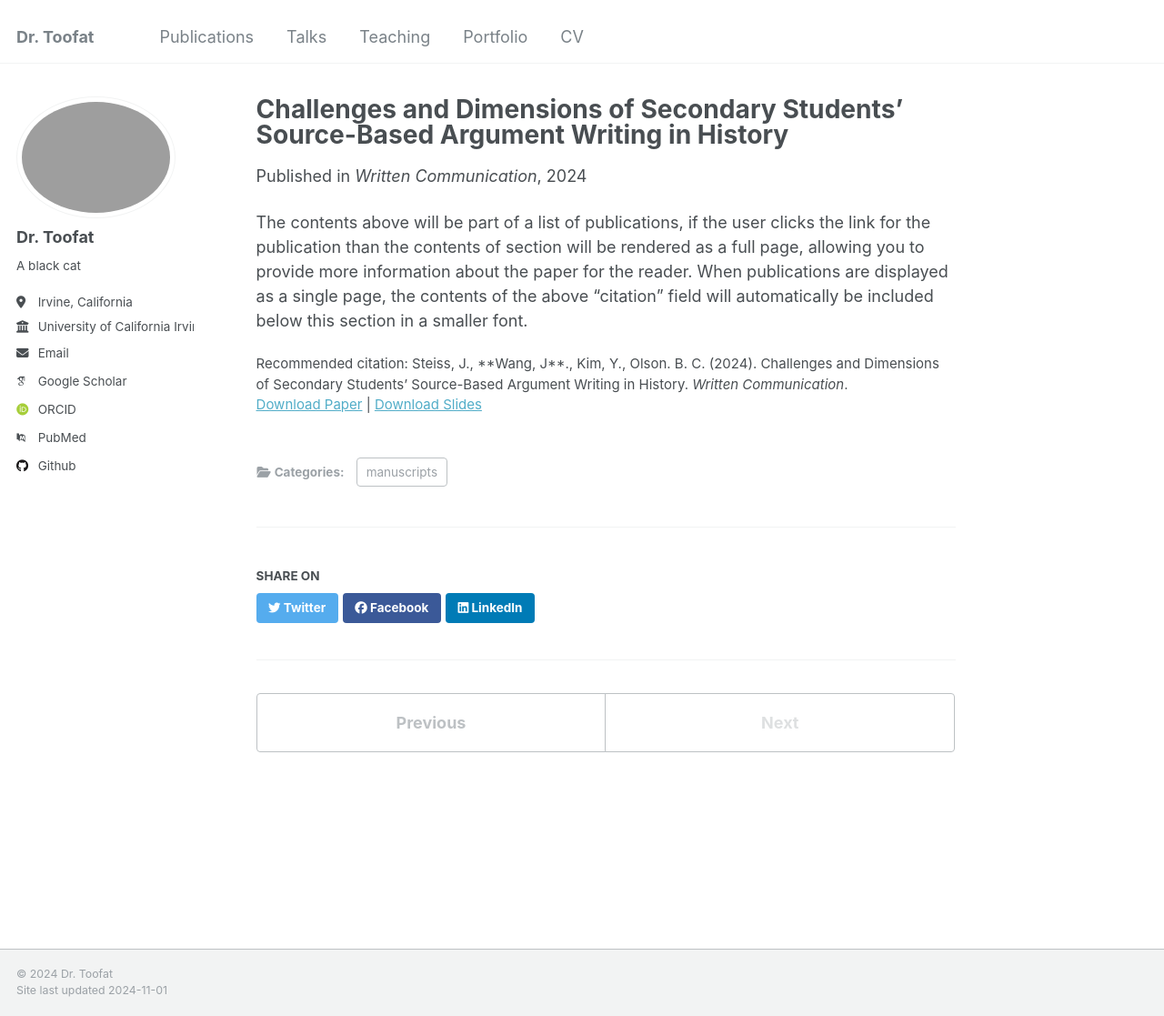
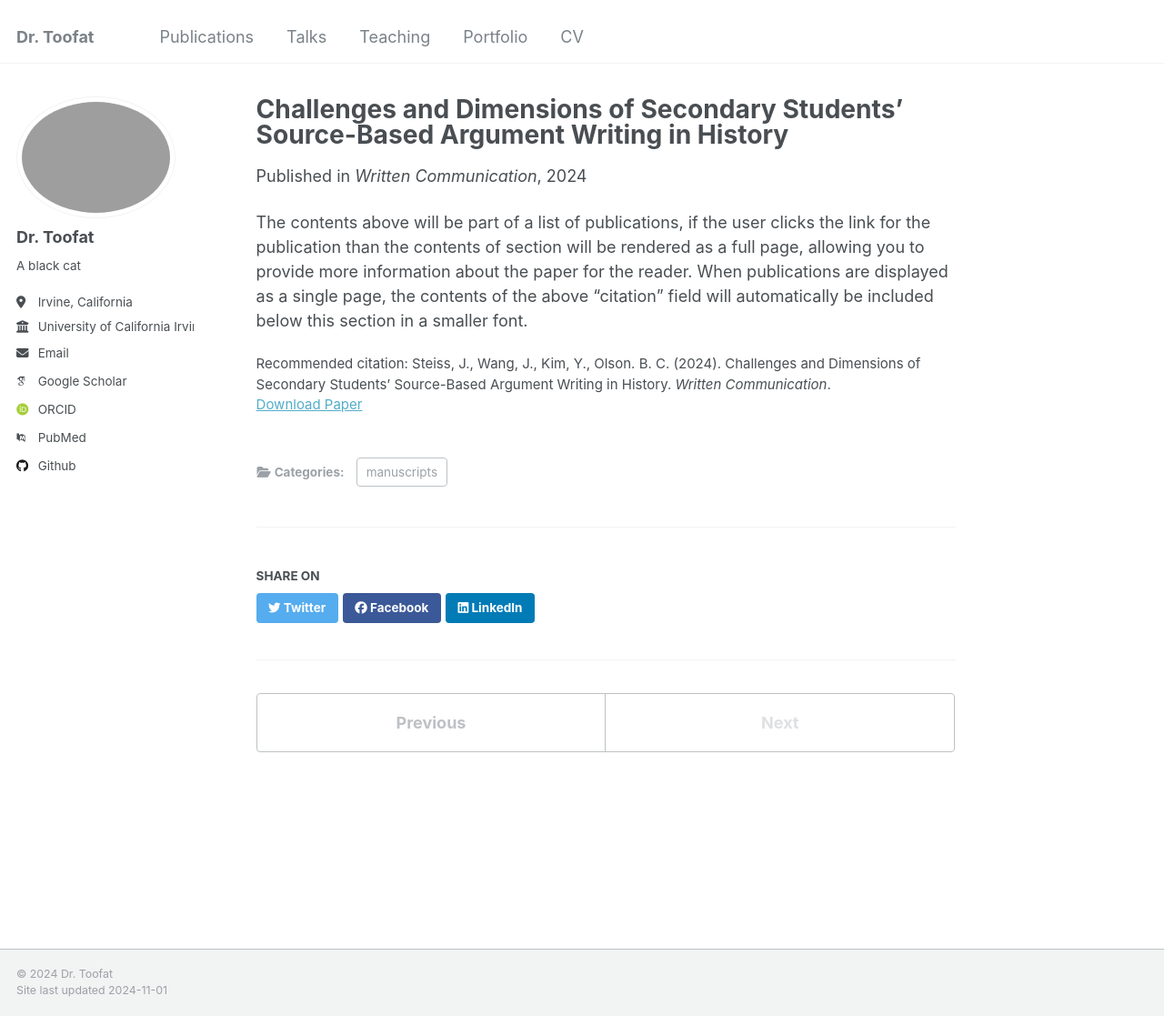
Before and after one commit to AltriaCarrie/altriacarrie.github.io, a Jekyll site: the page built from _publications/2009-10-01-paper-title-number-1.md, in a window 1280 px wide and 1117 px high. Shown: the whole window at 91% size. Built offline with Jekyll 4.4.1, drawn with Linux system fonts in a browser that asks for light colours; some web fonts are replaced; part of the change alters nothing that is shown.

```diff
--- a/_publications/2009-10-01-paper-title-number-1.md
+++ b/_publications/2009-10-01-paper-title-number-1.md
@@ -6,9 +6,8 @@ permalink: /publication/2009-10-01-paper-title-number-1
 excerpt: 'This paper is about the number 1. The number 2 is left for future work.'
 date: 2024-10-01
 venue: 'Written Communication'
-slidesurl: 'http://academicpages.github.io/files/slides1.pdf'
 paperurl: 'https://doi.org/10.1177/07410883241263549'
-citation: 'Steiss, J., **Wang, J**., Kim, Y., Olson. B. C. (2024). Challenges and Dimensions of Secondary Students’ Source-Based Argument Writing in History. <i>Written Communication</i>.'
+citation: 'Steiss, J., Wang, J., Kim, Y., Olson. B. C. (2024). Challenges and Dimensions of Secondary Students’ Source-Based Argument Writing in History. <i>Written Communication</i>.'
 ---
 
 The contents above will be part of a list of publications, if the user clicks the link for the publication than the contents of section will be rendered as a full page, allowing you to provide more information about the paper for the reader. When publications are displayed as a single page, the contents of the above "citation" field will automatically be included below this section in a smaller font.
```
